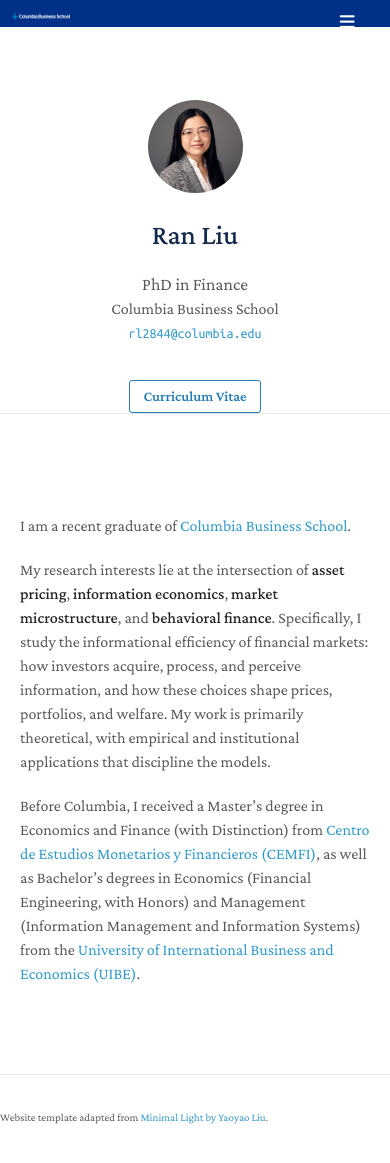
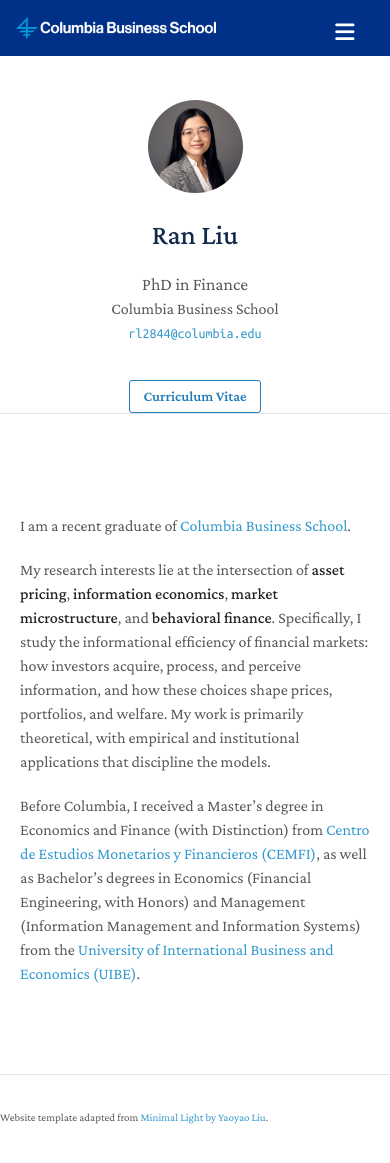
Before and after one commit to ranliu-fin/ranliu-fin.github.io, a Jekyll site: the page built from index.md, in a window 390 px wide and 1192 px high. Shown: the top 1163 px of the window. Built offline with Jekyll 4.4.1, drawn with Linux system fonts in a browser that asks for light colours; a style sheet for code colours, icons or effects is not loaded.

Commit message:
Fix banner height for mobile version

```diff
--- a/assets/css/nav.css
+++ b/assets/css/nav.css
@@ -162,3 +162,30 @@
         margin-right:0;
       }
    }
+
+   /* Mobile/tablet: give the top banner a proper height and a legible logo */
+   @media print, screen and (max-width: 960px) {
+
+      .topnav {
+        min-height: 56px;
+      }
+
+      .topnav > a:first-child {
+        display: inline-flex;
+        align-items: center;
+        height: 56px;
+        margin-left: 16px;
+      }
+
+      .topnav img {
+        width: 200px;
+        height: auto;
+        margin: 0;
+      }
+
+      .topnav a.icon {
+        top: 16px;
+        padding: 0 16px;
+        font-size: 22px;
+      }
+   }
```
